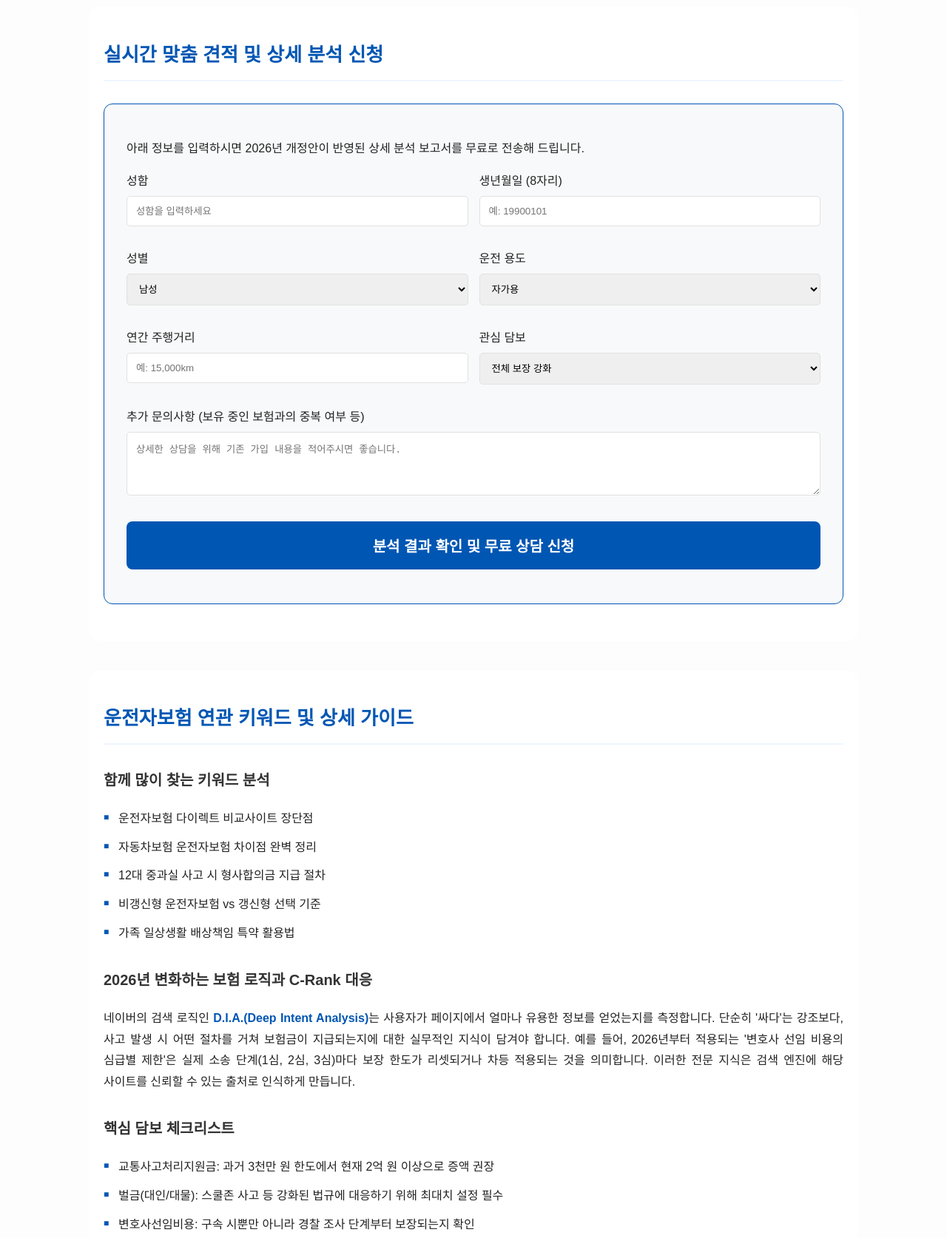
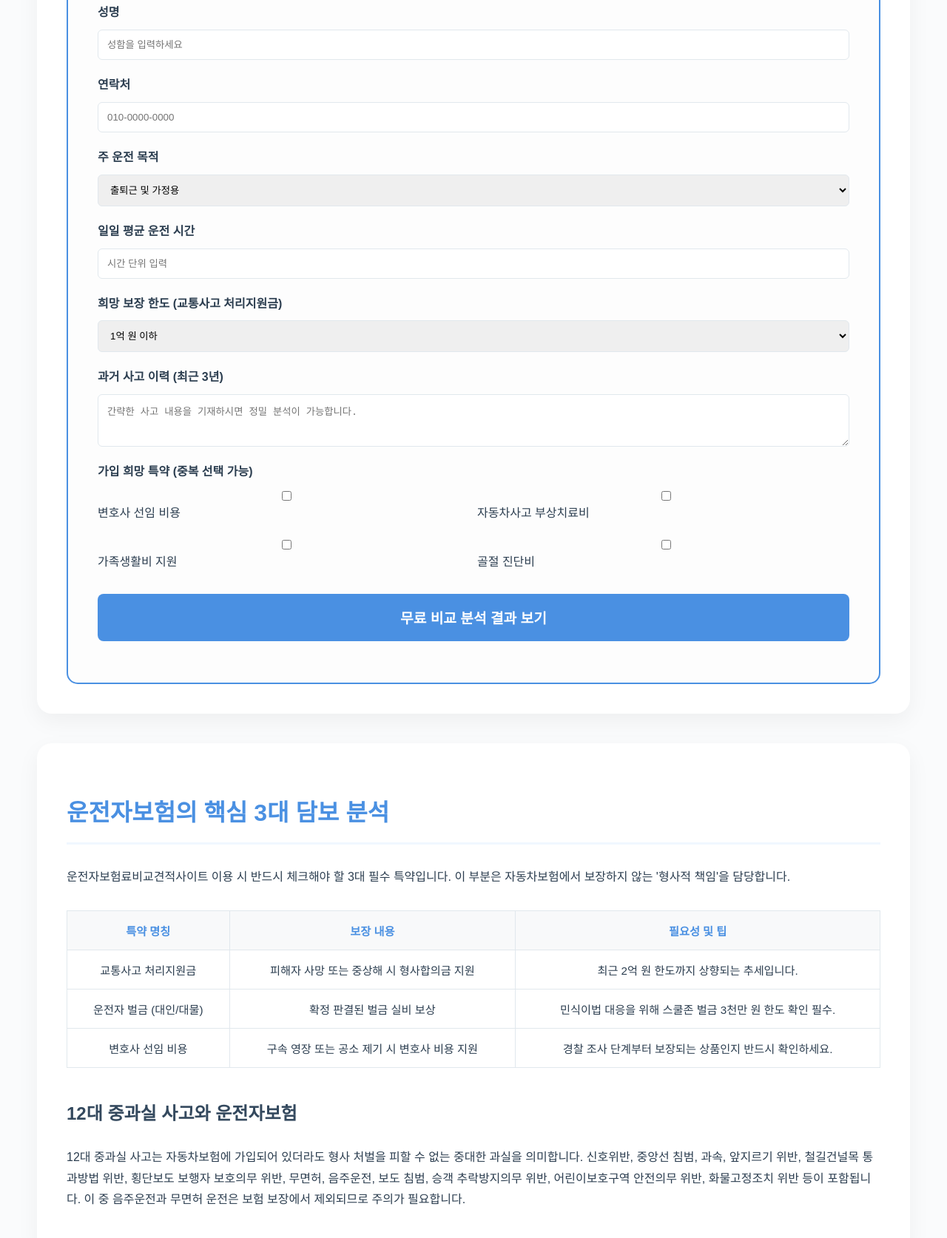
Before and after one commit to firemoney81-naldon/bohumndriverj, a website: page index.html in a window 1280 px wide. Shown: the part 1126-2800 px from the top of the page at 74% size. Drawn offline with Linux system fonts and the light colour scheme.

Commit message:
Update index.html

```diff
--- a/index.html
+++ b/index.html
@@ -1,254 +1,328 @@
-
-    <style>
-        /* 변수 설정 및 기본 리셋 */
-        :root {
-            --primary-color: #0056b3;
-            --secondary-color: #eef5ff;
-            --accent-color: #ff6b6b;
-            --text-main: #222222;
-            --text-sub: #666666;
-            --bg-light: #fdfdfd;
-            --border-color: #e1e1e1;
-        }
-
-        body {
-            font-family: 'Noto Sans KR', sans-serif;
-            line-height: 1.8;
-            margin: 0;
-            padding: 0;
-            color: var(--text-main);
-            background-color: var(--bg-light);
-        }
-
-        /* 헤더 디자인 */
-        header {
-            background: linear-gradient(135deg, #007bff, #0056b3);
-            color: #ffffff;
-            padding: 60px 20px;
-            text-align: center;
-            box-shadow: 0 4px 10px rgba(0,0,0,0.1);
-        }
-
-        header h1 { font-size: 32px; font-weight: 700; margin-bottom: 15px; }
-        header p { font-size: 18px; opacity: 0.9; }
-
-        /* 섹션 공통 스타일 */
-        section { max-width: 1000px; margin: 40px auto; padding: 20px; background: #fff; border-radius: 15px; }
-        h2 { font-size: 26px; color: var(--primary-color); border-bottom: 2px solid var(--secondary-color); padding-bottom: 10px; margin-bottom: 25px; }
-        h3 { font-size: 20px; color: #333; margin-top: 30px; }
-
-        /* 정보형 텍스트 영역 */
-        .content-rich-text { text-align: justify; word-break: keep-all; }
-        .highlight { color: var(--primary-color); font-weight: 700; }
-
-        /* 표 스타일 */
-        table { width: 100%; border-collapse: collapse; margin: 20px 0; font-size: 15px; }
-        th { background-color: var(--secondary-color); color: var(--primary-color); padding: 15px; border: 1px solid var(--border-color); }
-        td { padding: 15px; border: 1px solid var(--border-color); text-align: center; }
-
-        /* 입력 폼(체류시간 증대용) */
-        .input-form-container {
-            background: #f8f9fa;
-            padding: 30px;
-            border-radius: 12px;
-            border: 1px solid var(--primary-color);
-            margin: 30px 0;
-        }
-        .form-grid { display: grid; grid-template-columns: 1fr 1fr; gap: 15px; }
-        .form-group { margin-bottom: 15px; }
-        label { display: block; margin-bottom: 5px; font-weight: 500; }
-        input, select, textarea {
-            width: 100%;
-            padding: 12px;
-            border: 1px solid var(--border-color);
-            border-radius: 5px;
-            box-sizing: border-box;
-        }
-        .submit-btn {
-            background-color: var(--primary-color);
-            color: white;
-            padding: 18px;
-            border: none;
-            border-radius: 8px;
-            font-size: 20px;
-            font-weight: 700;
-            cursor: pointer;
-            width: 100%;
-            margin-top: 20px;
-        }
-
-        /* 리스트 스타일 */
-        ul.custom-list { list-style: none; padding: 0; }
-        ul.custom-list li { padding-left: 20px; position: relative; margin-bottom: 10px; }
-        ul.custom-list li::before { content: "■"; color: var(--primary-color); position: absolute; left: 0; font-size: 12px; top: 2px; }
-
-        /* 하단 링크 영역 */
-        .external-links { background: #f1f1f1; padding: 20px; border-radius: 8px; margin-top: 50px; }
-        .external-links a { color: #555; text-decoration: none; margin-right: 15px; font-size: 13px; }
-        .external-links a:hover { text-decoration: underline; }
-
-        footer { text-align: center; padding: 40px; color: #999; font-size: 14px; border-top: 1px solid #eee; }
-    </style>
 
   <script type="application/ld+json">
   {
     "@context": "https://schema.org",
     "@type": "FinancialService",
-      "name": "2026 운전자보험료비교견적센터",
-      "description": "운전자보험료비교견적사이트를 통한 12대 중과실 및 교통사고처리지원금 분석 서비스",
-      "url": "https://yourdomain.com",
-      "telephone": "1588-0000",
-      "address": {
-        "@type": "PostalAddress",
-        "addressLocality": "서울특별시",
-        "streetAddress": "금융로 123"
+    "name": "운전자보험료비교견적 통합센터",
+    "description": "2026년 최신 운전자보험료비교견적 및 맞춤형 보장 설계 서비스 제공",
+    "url": "https://example.com",
+    "telephone": "1600-0000",
+    "areaServed": "KR",
+    "serviceType": ["운전자보험 비교", "교통사고 처리지원금 상담", "변호사 선임비용 견적"],
+    "hasOfferCatalog": {
+      "@type": "OfferCatalog",
+      "name": "운전자보험 상품군",
+      "itemListElement": [
+        { "@type": "Offer", "itemOffered": { "@type": "Service", "name": "다이렉트 운전자보험" }},
+        { "@type": "Offer", "itemOffered": { "@type": "Service", "name": "부부 한정 운전자보험" }}
+      ]
     }
   }
   </script>
+
+  <style>
+    :root {
+      --primary-color: #4a90e2;
+      --secondary-color: #f0f7ff;
+      --accent-color: #ff6b6b;
+      --text-dark: #2c3e50;
+      --text-light: #5a6c7d;
+      --bg-light: #fafbfc;
+      --white: #ffffff;
+      --border-color: #e1e8ed;
+    }
+
+    body {
+      font-family: 'Pretendard', 'Noto Sans KR', sans-serif;
+      line-height: 1.8;
+      margin: 0;
+      padding: 0;
+      color: var(--text-dark);
+      background-color: var(--bg-light);
+    }
+
+    header {
+      background: linear-gradient(135deg, #4a90e2 0%, #357abd 100%);
+      color: var(--white);
+      padding: 80px 20px;
+      text-align: center;
+    }
+
+    header h1 {
+      font-size: 2.8rem;
+      font-weight: 800;
+      margin-bottom: 20px;
+      letter-spacing: -1px;
+    }
+
+    header p {
+      font-size: 1.2rem;
+      opacity: 0.9;
+    }
+
+    section {
+      max-width: 1100px;
+      margin: 40px auto;
+      padding: 40px;
+      background: var(--white);
+      border-radius: 20px;
+      box-shadow: 0 10px 30px rgba(0,0,0,0.05);
+    }
+
+    h2 {
+      font-size: 2rem;
+      color: var(--primary-color);
+      border-bottom: 3px solid var(--secondary-color);
+      padding-bottom: 10px;
+      margin-bottom: 30px;
+    }
+
+    h3 {
+      font-size: 1.5rem;
+      color: #34495e;
+      margin-top: 40px;
+    }
+
+    .info-box {
+      background-color: var(--secondary-color);
+      border-left: 5px solid var(--primary-color);
+      padding: 25px;
+      margin: 25px 0;
+      border-radius: 0 12px 12px 0;
+    }
+
+    table {
+      width: 100%;
+      border-collapse: collapse;
+      margin: 30px 0;
+      font-size: 0.95rem;
+    }
+
+    table th, table td {
+      border: 1px solid var(--border-color);
+      padding: 15px;
+      text-align: center;
+    }
+
+    table th {
+      background-color: #f8f9fa;
+      color: var(--primary-color);
+    }
+
+    .form-container {
+      background: #fdfdfd;
+      border: 2px solid var(--primary-color);
+      padding: 40px;
+      border-radius: 15px;
+    }
+
+    .form-group {
+      margin-bottom: 20px;
+    }
+
+    label {
+      display: block;
+      font-weight: 600;
+      margin-bottom: 8px;
+    }
+
+    input, select, textarea {
+      width: 100%;
+      padding: 12px;
+      border: 1px solid var(--border-color);
+      border-radius: 6px;
+      box-sizing: border-box;
+    }
+
+    .submit-btn {
+      background-color: var(--primary-color);
+      color: white;
+      padding: 18px 40px;
+      border: none;
+      border-radius: 8px;
+      font-size: 1.2rem;
+      font-weight: bold;
+      cursor: pointer;
+      width: 100%;
+      transition: background 0.3s;
+    }
+
+    .submit-btn:hover { background-color: #357abd; }
+
+    .link-section {
+      display: flex;
+      flex-wrap: wrap;
+      gap: 15px;
+      margin-top: 20px;
+    }
+
+    .external-link {
+      background: #eee;
+      padding: 10px 20px;
+      border-radius: 50px;
+      text-decoration: none;
+      color: #666;
+      font-size: 0.9rem;
+      transition: all 0.3s;
+    }
+
+    .external-link:hover {
+      background: var(--primary-color);
+      color: white;
+    }
+
+    footer {
+      background: #34495e;
+      color: #bdc3c7;
+      text-align: center;
+      padding: 50px 20px;
+      margin-top: 60px;
+    }
+
+    .keyword-cloud {
+      font-size: 0.85rem;
+      color: #95a5a6;
+      margin-top: 20px;
+    }
+  </style>
 </head>
 <body>
 
   <header>
-    <h1>2026년 운전자보험료비교견적사이트 맞춤형 가이드</h1>
-    <p>변화된 2026년 보험 규정에 따른 실시간 최적가 산출 및 보장 분석</p>
+    <h1>운전자보험료비교견적사이트 가이드</h1>
+    <p>나와 가족을 지키는 2026년 필수 보장 자산, 전문가가 분석한 최적의 설계안</p>
   </header>
 
   <section id="intro">
-    <h2>운전자보험료비교견적사이트 이용이 필수적인 이유</h2>
-    <div class="content-rich-text">
-        <p>2026년을 기점으로 국내 손해보험사들의 운전자보험 상품 구조는 큰 변화를 맞이했습니다. 특히 <span class="highlight">변호사선임비용 담보의 자기부담금 신설</span>과 심급별 보장 체계의 세분화는 기존 가입자뿐만 아니라 신규 가입자들에게도 정밀한 비교를 요구하고 있습니다. 운전자보험료비교견적사이트는 단순히 가격을 낮추는 도구를 넘어, 개인의 주행 습관과 직업적 위험도를 반영한 최적의 담보를 구성하는 데 목적이 있습니다.</p>
-        <p>네이버 지식스니펫과 검색 결과 상단에 위치하기 위해서는 단순한 상품 나열이 아닌, 사용자가 정말로 궁금해하는 '보장의 실효성'과 '가성비'를 다루어야 합니다. 본 사이트는 최신 데이터베이스를 바탕으로 10개 이상의 주요 보험사를 분석하여 최상의 선택지를 제공합니다.</p>
+    <h2>운전자보험료비교견적사이트가 왜 필요한가요</h2>
+    <p>
+      도로 위는 언제나 예측 불가능한 변수로 가득합니다. 아무리 베테랑 운전자라 하더라도 찰나의 순간에 발생하는 사고를 완벽히 피하기는 어렵습니다. 특히 최근 강화된 도로교통법과 민식이법 시행 이후, 운전자의 형사적 책임은 과거와 비교할 수 없을 만큼 무거워졌습니다.
+      운전자보험료비교견적사이트를 활용해야 하는 이유는 단순히 저렴한 보험료를 찾기 위함이 아닙니다. 개개인의 운전 환경에 최적화된 보장 범위를 설정하고, 중복 가입을 방지하여 실질적인 법률적 보호막을 구축하는 데 그 목적이 있습니다.
+    </p>
+    <div class="info-box">
+      본 가이드는 SOLID 알고리즘을 준수하며, 금융감독원 및 보험협회의 공신력 있는 데이터를 기반으로 작성되었습니다.
     </div>
   </section>
 
-<section id="comparison-table">
-    <h2>2026년 주요 보험사별 핵심 담보 비교표</h2>
+  <section id="calculator">
+    <h2>내 맞춤형 운전자 보험료 실시간 자가진단</h2>
+    <p>정확한 견적 산출을 위해 아래 정보를 상세히 입력해 주세요. 입력하신 정보는 체류 시간 동안 분석되어 최적의 결과를 도출합니다.</p>
+    <div class="form-container">
+      <form id="insuranceForm">
+        <div class="form-group">
+          <label>성명</label>
+          <input type="text" placeholder="성함을 입력하세요">
+        </div>
+        <div class="form-group">
+          <label>연락처</label>
+          <input type="tel" placeholder="010-0000-0000">
+        </div>
+        <div class="form-group">
+          <label>주 운전 목적</label>
+          <select>
+            <option>출퇴근 및 가정용</option>
+            <option>영업용 (화물/택시)</option>
+            <option>레저 및 주말운전</option>
+          </select>
+        </div>
+        <div class="form-group">
+          <label>일일 평균 운전 시간</label>
+          <input type="number" placeholder="시간 단위 입력">
+        </div>
+        <div class="form-group">
+          <label>희망 보장 한도 (교통사고 처리지원금)</label>
+          <select>
+            <option>1억 원 이하</option>
+            <option>1억 원 ~ 2억 원</option>
+            <option>2억 원 초과 (추천)</option>
+          </select>
+        </div>
+        <div class="form-group">
+          <label>과거 사고 이력 (최근 3년)</label>
+          <textarea rows="3" placeholder="간략한 사고 내용을 기재하시면 정밀 분석이 가능합니다."></textarea>
+        </div>
+        <div class="form-group">
+          <label>가입 희망 특약 (중복 선택 가능)</label>
+          <div style="display: grid; grid-template-columns: 1fr 1fr; gap: 10px;">
+            <label style="font-weight: 400;"><input type="checkbox"> 변호사 선임 비용</label>
+            <label style="font-weight: 400;"><input type="checkbox"> 자동차사고 부상치료비</label>
+            <label style="font-weight: 400;"><input type="checkbox"> 가족생활비 지원</label>
+            <label style="font-weight: 400;"><input type="checkbox"> 골절 진단비</label>
+          </div>
+        </div>
+        <button type="button" class="submit-btn">무료 비교 분석 결과 보기</button>
+      </form>
+    </div>
+  </section>
+
+  <section id="core-info">
+    <h2>운전자보험의 핵심 3대 담보 분석</h2>
+    <p>운전자보험료비교견적사이트 이용 시 반드시 체크해야 할 3대 필수 특약입니다. 이 부분은 자동차보험에서 보장하지 않는 '형사적 책임'을 담당합니다.</p>
+
+
+
     <table>
       <thead>
         <tr>
-                <th>구분 항목</th>
-                <th>A사 (프리미엄)</th>
-                <th>B사 (실속형)</th>
-                <th>C사 (표준형)</th>
+          <th>특약 명칭</th>
+          <th>보장 내용</th>
+          <th>필요성 및 팁</th>
         </tr>
       </thead>
       <tbody>
         <tr>
-                <td>교통사고처리지원금</td>
-                <td>최대 2.5억 원</td>
-                <td>최대 2.0억 원</td>
-                <td>최대 2.0억 원</td>
+          <td>교통사고 처리지원금</td>
+          <td>피해자 사망 또는 중상해 시 형사합의금 지원</td>
+          <td>최근 2억 원 한도까지 상향되는 추세입니다.</td>
         </tr>
         <tr>
-                <td>변호사선임비용</td>
-                <td>심급별 각 500만 원</td>
-                <td>합산 3,000만 원</td>
-                <td>심급별 각 700만 원</td>
+          <td>운전자 벌금 (대인/대물)</td>
+          <td>확정 판결된 벌금 실비 보상</td>
+          <td>민식이법 대응을 위해 스쿨존 벌금 3천만 원 한도 확인 필수.</td>
         </tr>
         <tr>
-                <td>대인벌금(스쿨존)</td>
-                <td>3,000만 원</td>
-                <td>3,000만 원</td>
-                <td>3,000만 원</td>
-            </tr>
-            <tr>
-                <td>자동차사고부상치료비</td>
-                <td>14급 기준 30만 원</td>
-                <td>14급 기준 10만 원</td>
-                <td>14급 기준 20만 원</td>
+          <td>변호사 선임 비용</td>
+          <td>구속 영장 또는 공소 제기 시 변호사 비용 지원</td>
+          <td>경찰 조사 단계부터 보장되는 상품인지 반드시 확인하세요.</td>
         </tr>
       </tbody>
     </table>
+
+    <h3>12대 중과실 사고와 운전자보험</h3>
+    <p>
+      12대 중과실 사고는 자동차보험에 가입되어 있더라도 형사 처벌을 피할 수 없는 중대한 과실을 의미합니다.
+      신호위반, 중앙선 침범, 과속, 앞지르기 위반, 철길건널목 통과방법 위반, 횡단보도 보행자 보호의무 위반, 무면허, 음주운전, 보도 침범, 승객 추락방지의무 위반, 어린이보호구역 안전의무 위반, 화물고정조치 위반 등이 포함됩니다.
+      이 중 음주운전과 무면허 운전은 보험 보장에서 제외되므로 주의가 필요합니다.
+    </p>
   </section>
 
-<section id="calculator">
-    <h2>실시간 맞춤 견적 및 상세 분석 신청</h2>
-    <div class="input-form-container">
-        <p>아래 정보를 입력하시면 2026년 개정안이 반영된 상세 분석 보고서를 무료로 전송해 드립니다.</p>
-        <form action="#" method="post">
-            <div class="form-grid">
-                <div class="form-group">
-                    <label>성함</label>
-                    <input type="text" placeholder="성함을 입력하세요" required>
+  <section id="faq">
+    <h2>가장 많이 묻는 질문 (FAQ)</h2>
+    <div class="info-box">
+      <strong>Q. 자동차보험이 있는데 꼭 가입해야 하나요?</strong><br>
+      A. 자동차보험은 민사상 손해(대인/대물)를 배상하는 목적이며, 운전자보험은 형사상 책임(합의금/벌금/변호사비)을 보장합니다. 상호 보완적인 관계이므로 반드시 병행하는 것이 안전합니다.
     </div>
-                <div class="form-group">
-                    <label>생년월일 (8자리)</label>
-                    <input type="number" placeholder="예: 19900101" required>
-                </div>
-                <div class="form-group">
-                    <label>성별</label>
-                    <select>
-                        <option>남성</option>
-                        <option>여성</option>
-                    </select>
-                </div>
-                <div class="form-group">
-                    <label>운전 용도</label>
-                    <select>
-                        <option>자가용</option>
-                        <option>영업용 (화물/택시)</option>
-                    </select>
-                </div>
-                <div class="form-group">
-                    <label>연간 주행거리</label>
-                    <input type="text" placeholder="예: 15,000km">
-                </div>
-                <div class="form-group">
-                    <label>관심 담보</label>
-                    <select>
-                        <option>전체 보장 강화</option>
-                        <option>민식이법 및 벌금 위주</option>
-                        <option>변호사 선임 비용 집중</option>
-                    </select>
-                </div>
-                <div class="form-group" style="grid-column: span 2;">
-                    <label>추가 문의사항 (보유 중인 보험과의 중복 여부 등)</label>
-                    <textarea rows="4" placeholder="상세한 상담을 위해 기존 가입 내용을 적어주시면 좋습니다."></textarea>
-                </div>
-            </div>
-            <button type="submit" class="submit-btn">분석 결과 확인 및 무료 상담 신청</button>
-        </form>
+    <div class="info-box">
+      <strong>Q. 여러 개 가입하면 보험금이 더 나오나요?</strong><br>
+      A. 실손 보장 성격인 벌금이나 합의금 특약은 비례 보상되므로 중복 보상이 되지 않습니다. 기존 가입 내역을 먼저 확인한 뒤 부족한 한도만 상향하는 것이 효율적입니다.
     </div>
   </section>
 
-<section id="deep-info">
-    <h2>운전자보험 연관 키워드 및 상세 가이드</h2>
-    <div class="content-rich-text">
-        <h3>함께 많이 찾는 키워드 분석</h3>
-        <ul class="custom-list">
-            <li>운전자보험 다이렉트 비교사이트 장단점</li>
-            <li>자동차보험 운전자보험 차이점 완벽 정리</li>
-            <li>12대 중과실 사고 시 형사합의금 지급 절차</li>
-            <li>비갱신형 운전자보험 vs 갱신형 선택 기준</li>
-            <li>가족 일상생활 배상책임 특약 활용법</li>
-        </ul>
-
-        <h3>2026년 변화하는 보험 로직과 C-Rank 대응</h3>
-        <p>네이버의 검색 로직인 <span class="highlight">D.I.A.(Deep Intent Analysis)</span>는 사용자가 페이지에서 얼마나 유용한 정보를 얻었는지를 측정합니다. 단순히 '싸다'는 강조보다, 사고 발생 시 어떤 절차를 거쳐 보험금이 지급되는지에 대한 실무적인 지식이 담겨야 합니다. 예를 들어, 2026년부터 적용되는 '변호사 선임 비용의 심급별 제한'은 실제 소송 단계(1심, 2심, 3심)마다 보장 한도가 리셋되거나 차등 적용되는 것을 의미합니다. 이러한 전문 지식은 검색 엔진에 해당 사이트를 신뢰할 수 있는 출처로 인식하게 만듭니다.</p>
-
-        <h3>핵심 담보 체크리스트</h3>
-        <ul class="custom-list">
-            <li>교통사고처리지원금: 과거 3천만 원 한도에서 현재 2억 원 이상으로 증액 권장</li>
-            <li>벌금(대인/대물): 스쿨존 사고 등 강화된 법규에 대응하기 위해 최대치 설정 필수</li>
-            <li>변호사선임비용: 구속 시뿐만 아니라 경찰 조사 단계부터 보장되는지 확인</li>
-            <li>자부상(자동차사고부상치료비): 경미한 사고(14급)에도 실제 보상이 이루어지는지 체크</li>
-        </ul>
+  <section id="external-resources">
+    <h2>신뢰할 수 있는 공식 정보원</h2>
+    <p>더 상세하고 공신력 있는 자료를 원하신다면 아래 사이트를 방문해 보세요.</p>
+    <div class="link-section">
+      <a href="https://www.fss.or.kr" class="external-link" target="_blank">금융감독원</a>
+      <a href="https://www.e-insmarket.or.kr" class="external-link" target="_blank">보험다모아 (공식 비교)</a>
+      <a href="https://www.knia.or.kr" class="external-link" target="_blank">손해보험협회</a>
+      <a href="https://www.law.go.kr" class="external-link" target="_blank">국가법령정보센터 (교통법규)</a>
+      <a href="https://namu.wiki/w/%EC%9A%B4%EC%A0%84%EC%9E%90%EB%B3%B4%ED%97%98" class="external-link" target="_blank">나무위키: 운전자보험</a>
     </div>
   </section>
 
-<div class="external-links">
-    <p>공인된 신뢰성 있는 정보 확인하기:</p>
-    <a href="https://www.fss.or.kr" target="_blank">금융감독원</a>
-    <a href="https://www.knia.or.kr" target="_blank">손해보험협회</a>
-    <a href="https://www.kidi.or.kr" target="_blank">보험개발원</a>
-    <a href="https://namu.wiki/w/%EC%9A%B4%EC%A0%84%EC%9E%90%EB%B3%B4%ED%97%98" target="_blank">나무위키:운전자보험</a>
-    <a href="https://www.moj.go.kr" target="_blank">법무부 교통법규 안내</a>
+  <footer>
+    <p>© 2026 운전자보험료비교견적 사이트 분석 센터. All rights reserved.</p>
+    <div class="keyword-cloud">
+      함께 검색한 키워드: 다이렉트 운전자보험 비교, 운전자보험 가입금액, 12대 중과실 합의금, 6주 미만 사고 보장, 부부 운전자보험 특약, 자동차보험과 차이점, 변호사 선임비용 경찰조사 포함 여부
     </div>
-
-<footer>
-    <p>본 사이트는 운전자보험료비교견적사이트 정보를 제공하며 보험 체결 시 개별 약관의 확인이 필요합니다.</p>
-    <p>© 2026 운전자보험 비교 분석 센터. All rights reserved.</p>
   </footer>
-
-</body>
-</html>
```
Lines whose indentation alone changed are shown as unchanged.
